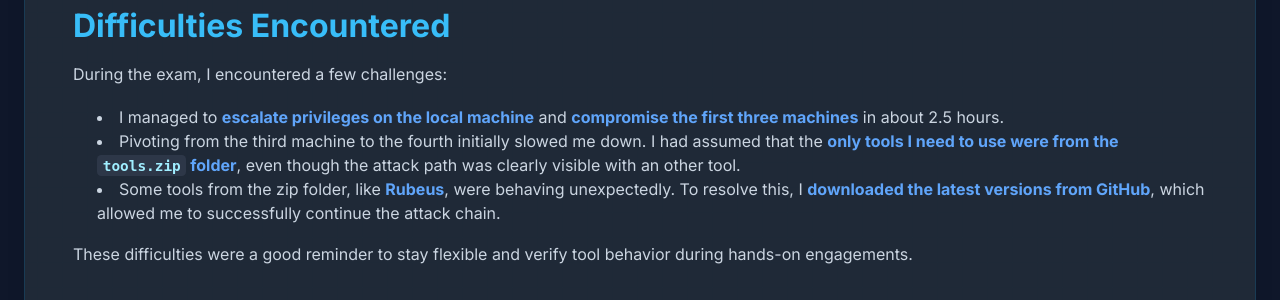
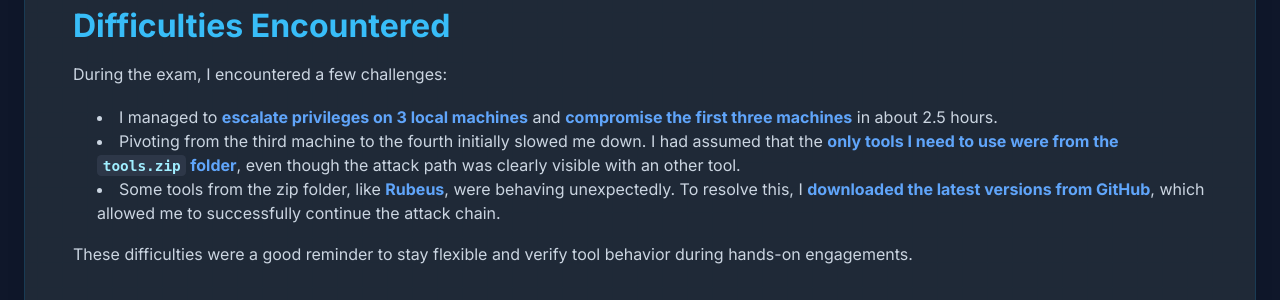
Before and after one commit to Daminoo123/Daminoo123.github.io, a Jekyll site: the page built from _posts/2025-09-16-CRTP-REVIEW.md, in a window 1280 px wide and 900 px high, scrolled down 2159 px. Shown: the part 153-453 px from the top of the window. Built offline with Jekyll 4.4.1, drawn with Linux system fonts in a browser that asks for light colours; nearby versions of some CDN libraries.

Commit message:
Updated CRTP blog post and website a

```diff
--- a/_posts/2025-09-16-CRTP-REVIEW.md
+++ b/_posts/2025-09-16-CRTP-REVIEW.md
@@ -51,7 +50,7 @@ A full report must be submitted within 48 hours after finishing the lab. This re
 
 During the exam, I encountered a few challenges:
 
-- I managed to **escalate privileges on the local machine** and **compromise the first three machines** in about 2.5 hours.
+- I managed to **escalate privileges on 3 local machines** and **compromise the first three machines** in about 2.5 hours.
 - Pivoting from the third machine to the fourth initially slowed me down. I had assumed that the **only tools I need to use were from the `tools.zip` folder**, even though the attack path was clearly visible with an other tool.
 - Some tools from the zip folder, like **Rubeus**, were behaving unexpectedly. To resolve this, I **downloaded the latest versions from GitHub**, which allowed me to successfully continue the attack chain.
 
```
Also changed, not shown: other parts of _posts/2025-09-16-CRTP-REVIEW.md (+0 -1 lines).
